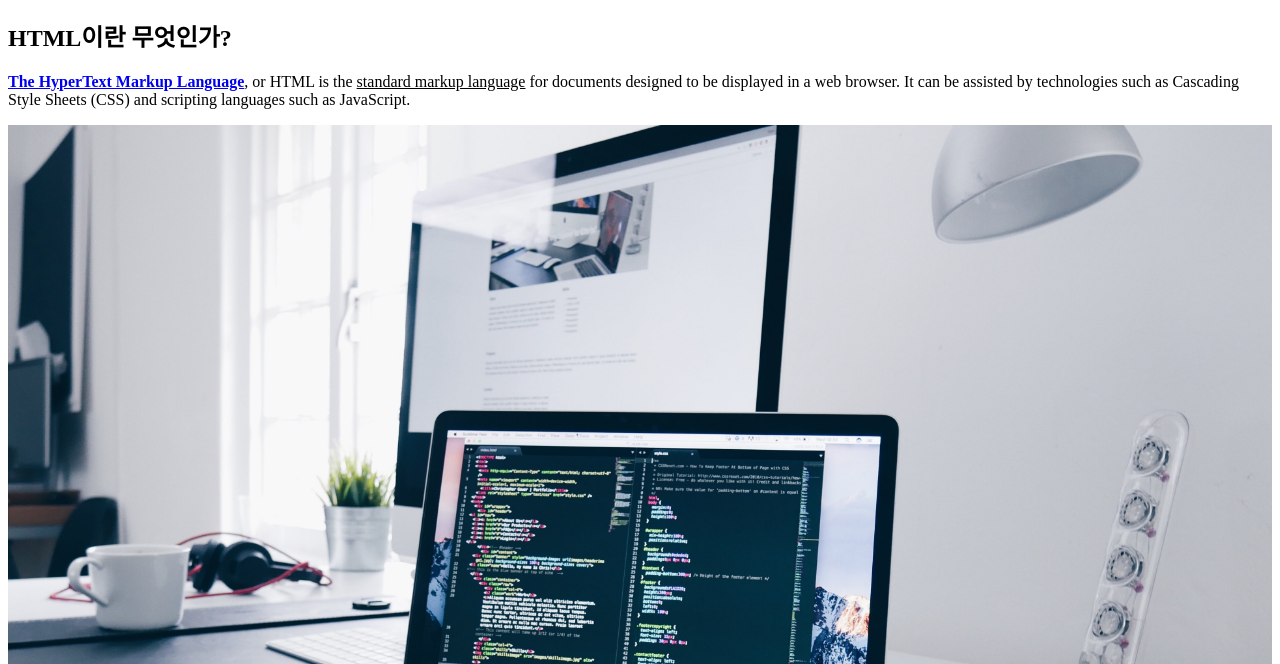
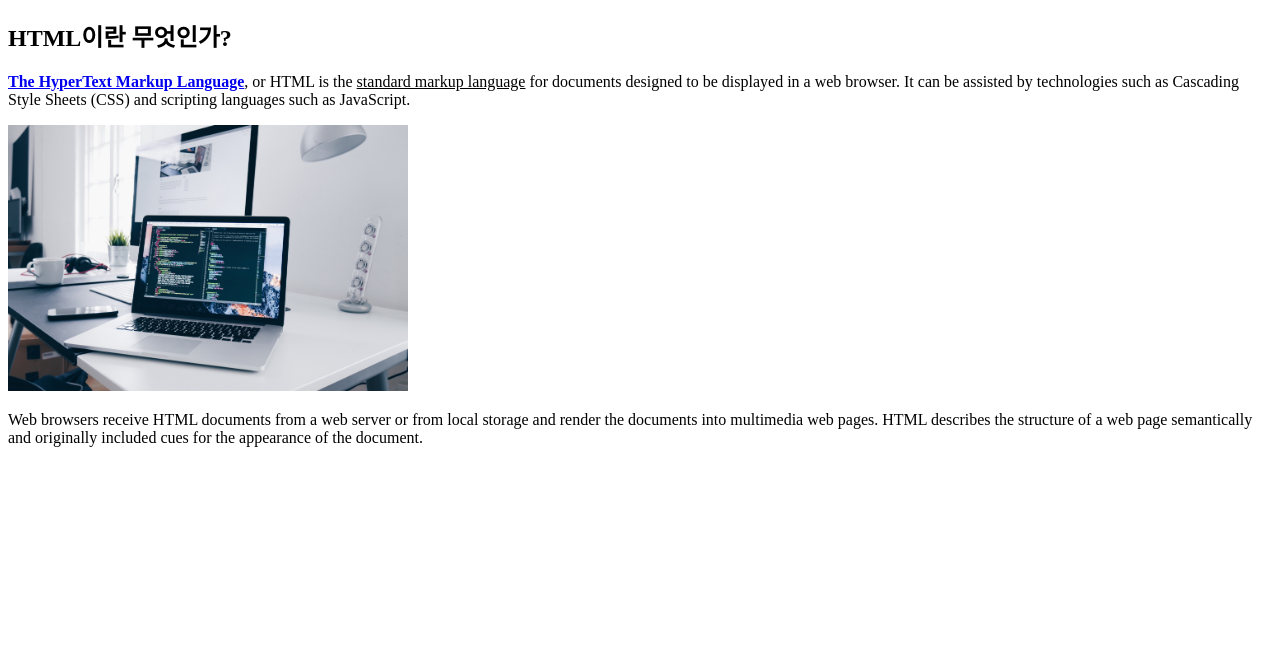
Before and after one commit to smmy21c/new, a plain HTML site: page 1.html in a window 1280 px wide. Shown: the part 136-800 px from the top of the page. Drawn offline with Linux system fonts and the light colour scheme.

Commit message:
Add files via upload

```diff
--- a/1.html
+++ b/1.html
@@ -13,7 +13,7 @@
   </ol>
   <h2>HTML이란 무엇인가?</h2>
   <p><strong><a href="https://www.w3.org/TR/html52/" target="_blank" title="html5 specification">The HyperText Markup Language</a></strong>, or HTML is the <u>standard markup language</u> for documents designed to be displayed in a web browser. It can be assisted by technologies such as Cascading Style Sheets (CSS) and scripting languages such as JavaScript.</p>
-  <img src="coding.jpg" width="100%">
+  <img src="coding.jpg" width="400">
   <p>Web browsers receive HTML documents from a web server or from local storage and render the documents into multimedia web pages. HTML describes the structure of a web page semantically and originally included cues for the appearance of the document.</p>
 </body>
 </html>
```
